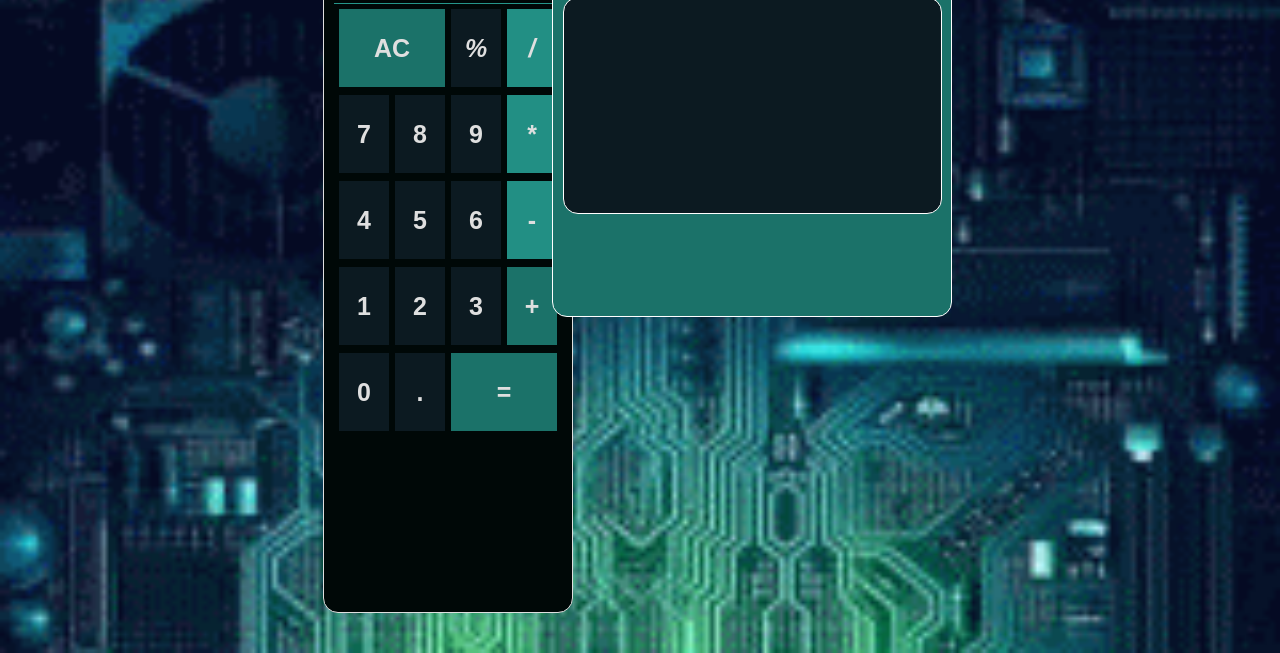
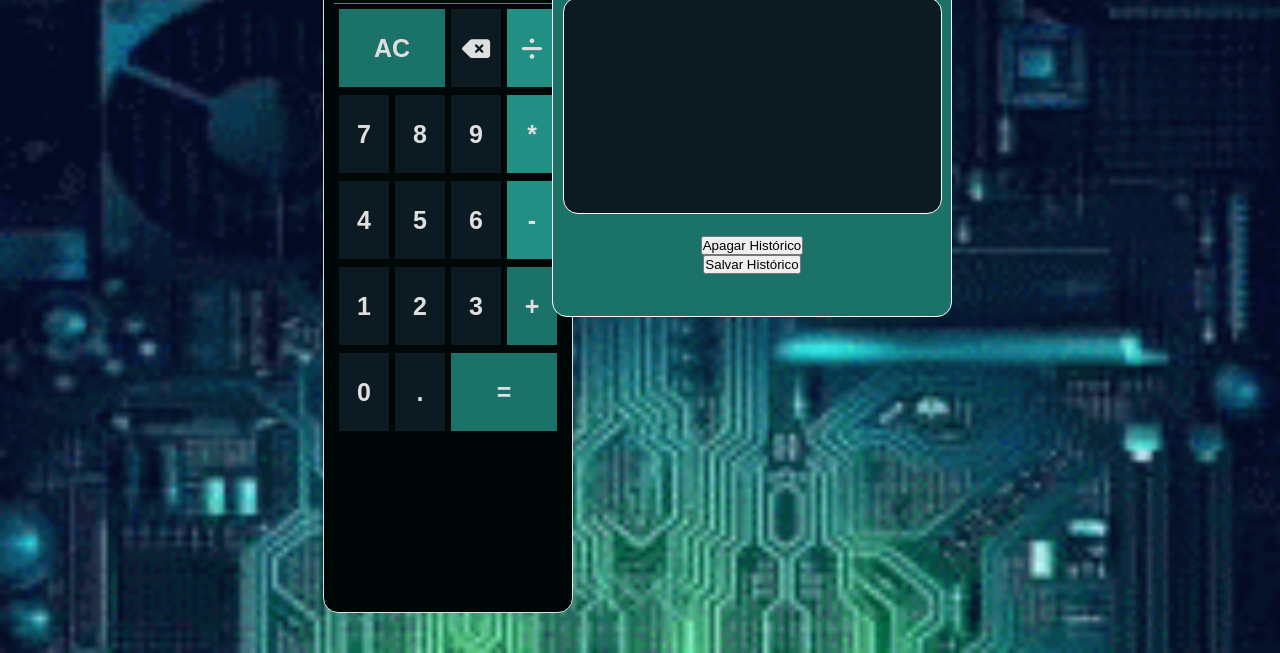
Before and after one commit to MaiaraSanto/Calculadora, a plain HTML site: page index.html in a window 1280 px wide. Shown: the part 147-800 px from the top of the page. Drawn offline with Linux system fonts and the light colour scheme.

Commit message:
Update index.html

```diff
--- a/index.html
+++ b/index.html
@@ -3,6 +3,8 @@
   <meta charset="UTF-8">
   <meta name="viewport" content="width=device-width, initial-scale=1.0">
   <link rel="stylesheet" href="styles.css">
+  <link rel="stylesheet" href="https://cdnjs.cloudflare.com/ajax/libs/font-awesome/6.0.0-beta3/css/all.min.css">
+
   <title>Calculadora</title>
 </head>
 <body>
@@ -18,8 +20,8 @@
       <table>
         <tr>
       <td><button class="operator" id="clear" style="width: 106px;" onclick="clearDisplay()"><b>AC</b></button></td>
-      <td><button class="operator" onclick= "backspace('%')" > <i class="fas fa-backspace"><b>%</i></b></button></td>
-      <td><button class="operator" id="especial" onclick="appendToDisplay('/')"><i class="fas fa-divide"><b>/</b></i></button></td>
+      <td><button class="operator" onclick="backspace()"><i class="fas fa-backspace"></i></button></td>
+      <td><button class="operator" id="especial" onclick="appendToDisplay('/')"><i class="fas fa-divide"><b></b></i></button></td>
     </tr>
 
     <tr>
@@ -52,14 +54,22 @@
     </div>
   </div>
 
-  <section class="history">
+  <div class="history">
     <h3>History</h3><br>
     <div class="flex-container">
       <h5>OPERAÇÃO</h5>
       <h5>DATA</h5>
     </div>
-    <div class="historico" id="history-list"></div>
-  </section>
+    <div class="historico" id="history-list"></div><br>
+    <div class="center-button">
+      <button class="clear-button" id="clear-history-button" onclick="clearHistory()">Apagar Histórico</button>
+    </div>
+    <div class="center-button">
+      <button class="save-button" id="save-history-button" onclick="saveHistoryToFile()">Salvar Histórico</button>
+    </div>
+
+  </div>
+
   <script src="script.js"></script>
 </body>
 </html>
```
